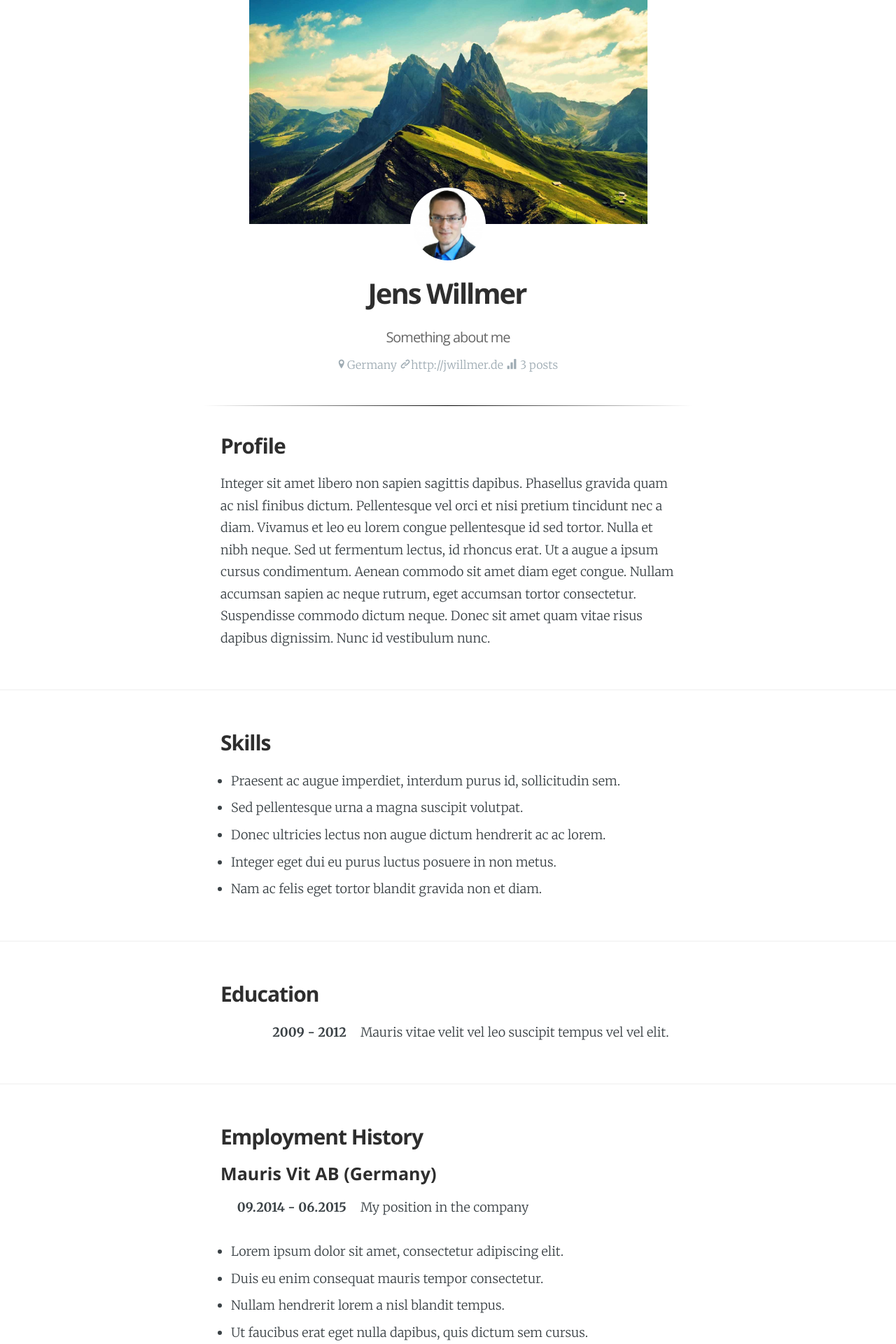
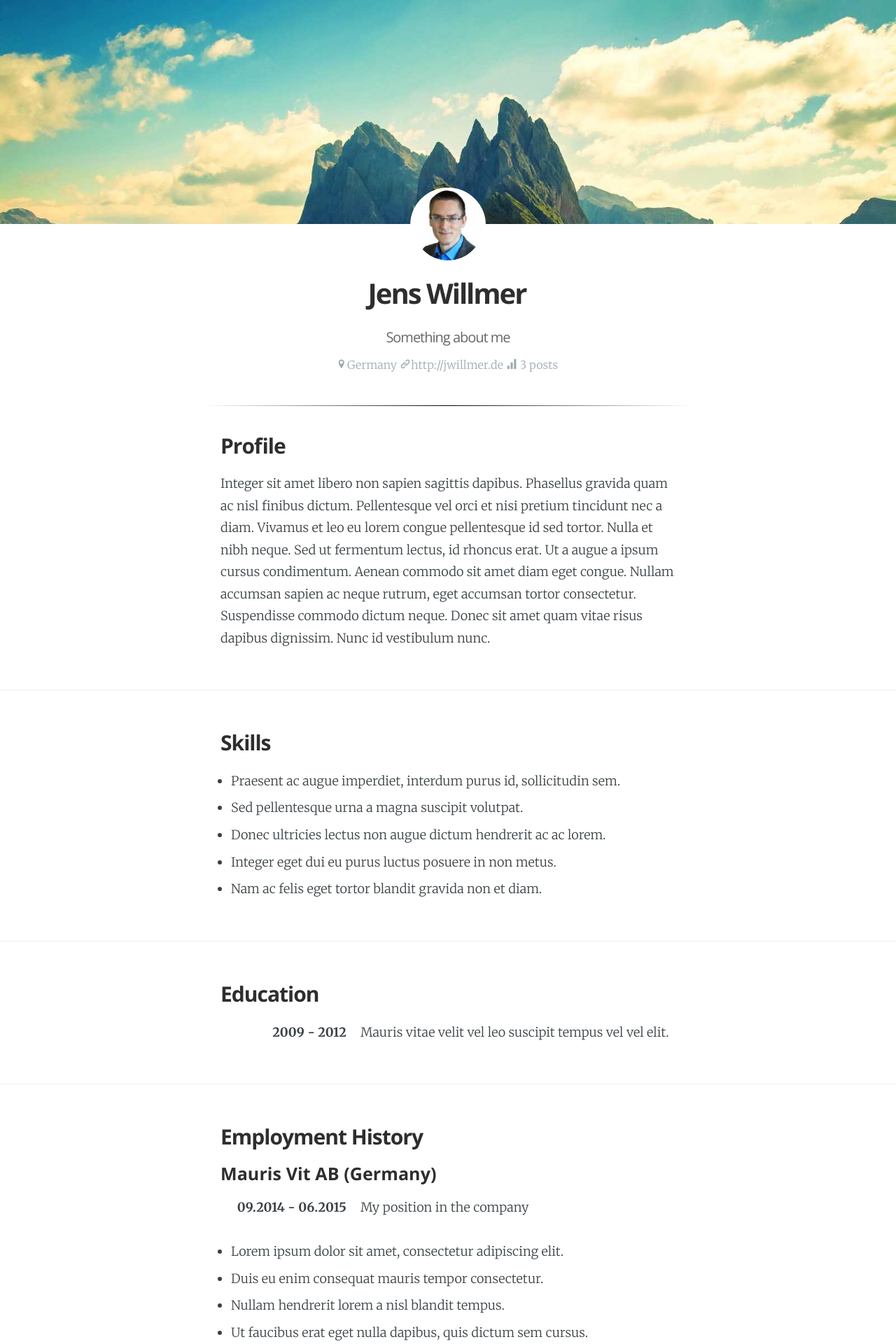
Before and after one commit to jwillmer/jekyllDecent, a Jekyll site: the page built from _pages/about.md, in a window 1280 px wide. Shown: the top 1920 px of the page at 70% size. Built offline with Jekyll 4.4.1, drawn with Linux system fonts in a browser that asks for light colours; nearby versions of some CDN libraries; some web fonts are replaced.

Commit message:
changed author page parallax scroll fix

```diff
--- a/_sass/override.scss
+++ b/_sass/override.scss
@@ -33,12 +33,6 @@
     }
 }
 
-.author-cover {
-    background-attachment: fixed;
-    background-size: contain;
-    background-position: top center;
-}
-
 /* as long as is is not fixed in the forked repo */
 .single-post .post-content {
     iframe {
```
Also changed, not shown: _layouts/about.html (+9 -0 lines), _layouts/post.html (line endings or trailing spaces).
